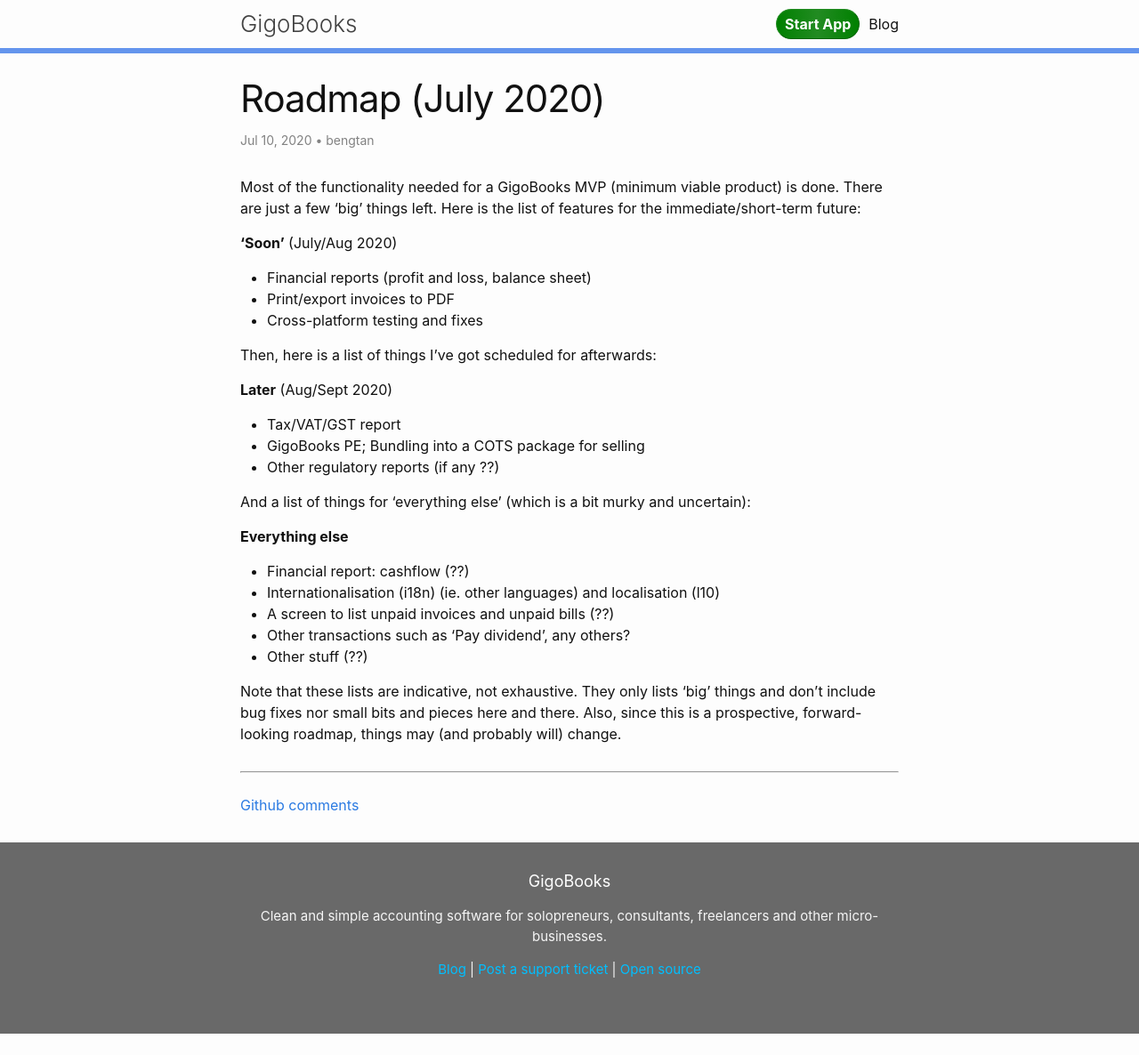
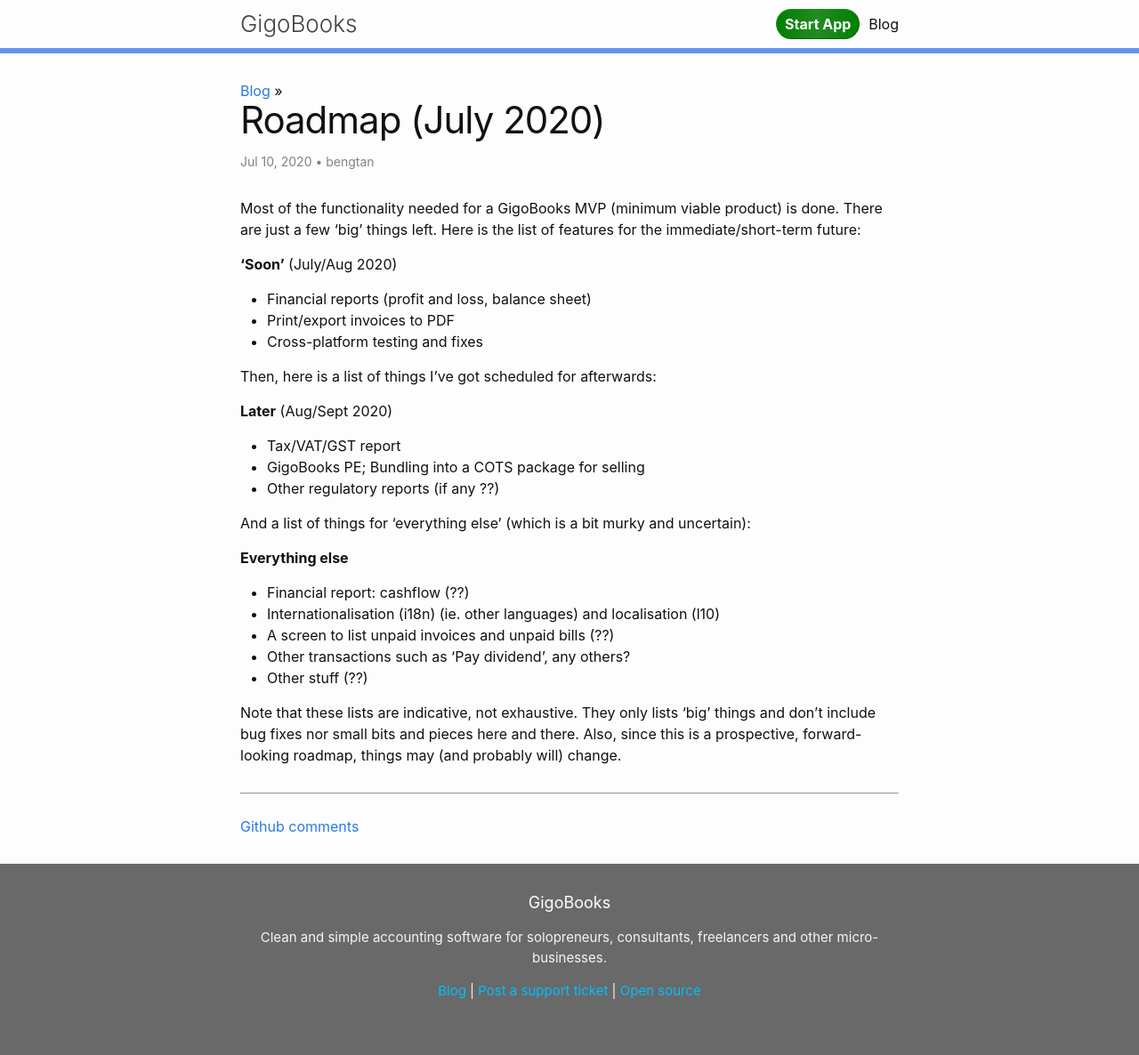
Before and after one commit to gigobooks/gigobooks.github.io, a Jekyll site: the page built from _posts/2020-07-10-roadmap-july-2020.md, in a window 1280 px wide. Shown: the whole page at 89% size. Built offline with Jekyll 4.4.1, drawn with Linux system fonts in a browser that asks for light colours; our own code applies the rules of GitHub Pages for plain Markdown files; before the commit the page ends 1162 px from its top, so only the background shows below that.

Commit message:
Add breadcrumb `/blog` to post.html

```diff
--- a/_layouts/post.html
+++ b/_layouts/post.html
@@ -4,6 +4,7 @@
 <article class="post h-entry" itemscope itemtype="http://schema.org/BlogPosting">
 
   <header class="post-header">
+    <div class="breadcrumb"><a href="/blog">Blog</a> » </div>
     <h1 class="post-title p-name" itemprop="name headline">{{ page.title | escape }}</h1>
     <p class="post-meta">
       <time class="dt-published" datetime="{{ page.date | date_to_xmlschema }}" itemprop="datePublished">
```
